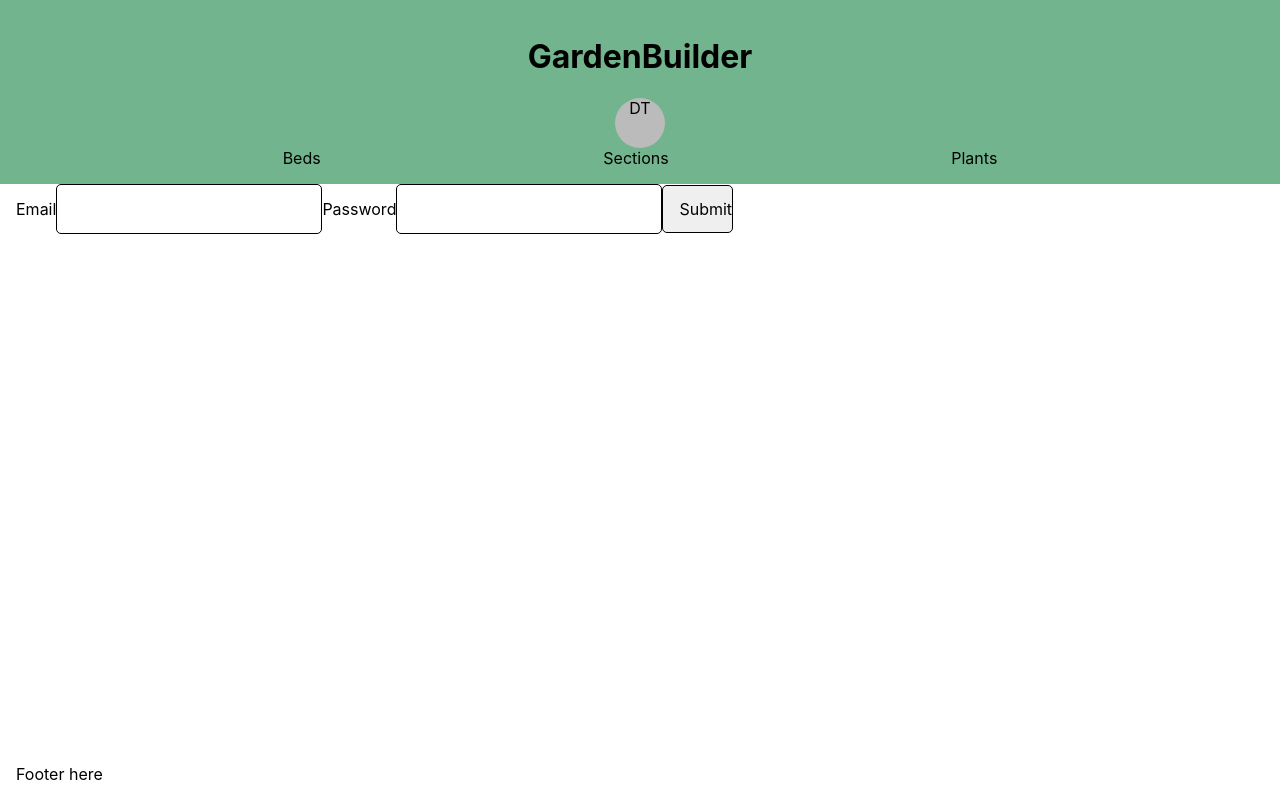
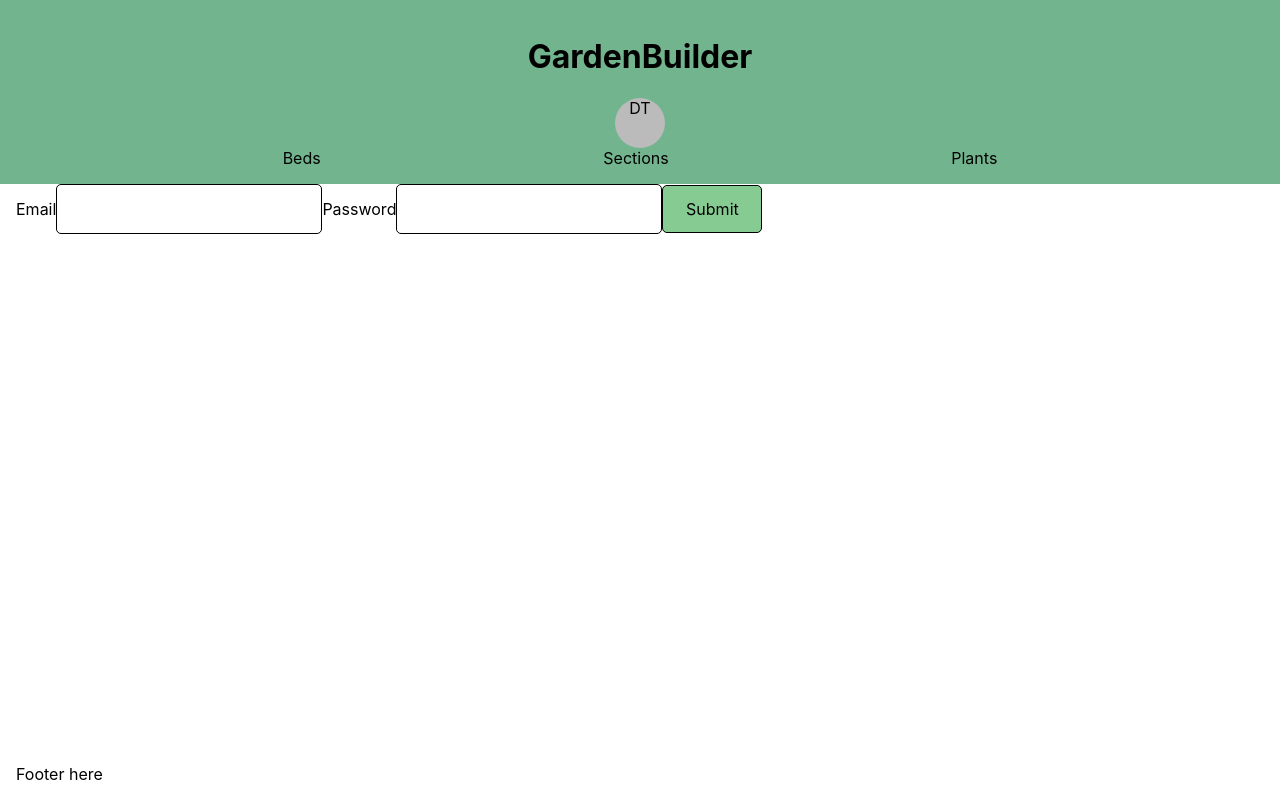
Before and after one commit to gardenbuilder-app/gardenbuilder-frontend, a React (Create React App) app: page / in a window 1280 px wide. Built offline with nearby package versions, Linux system fonts and the light colour scheme; no server answers.

Commit message:
added some style to Button

```diff
--- a/src/components/Button/Button.js
+++ b/src/components/Button/Button.js
@@ -1,16 +1,18 @@
 import React, { useState } from "react"
 import styled from "styled-components"
+import { colors } from "../../styles/global"
 
 const StyledButton = styled.button`
-  font-family: inherit;
-  font-size: 100%;
-  height: 3rem;
+  background-color: ${colors.accent};
   border: 1px solid black;
   border-radius: 5px;
   box-shadow: none !important;
   -webkit-box-shadow: none !important;
   -moz-box-shadow: none !important;
-  padding: 0 0 0 1rem;
+  font-family: inherit;
+  font-size: 100%;
+  height: 3rem;
+  min-width: 100px;
 `
 
 /**
```
